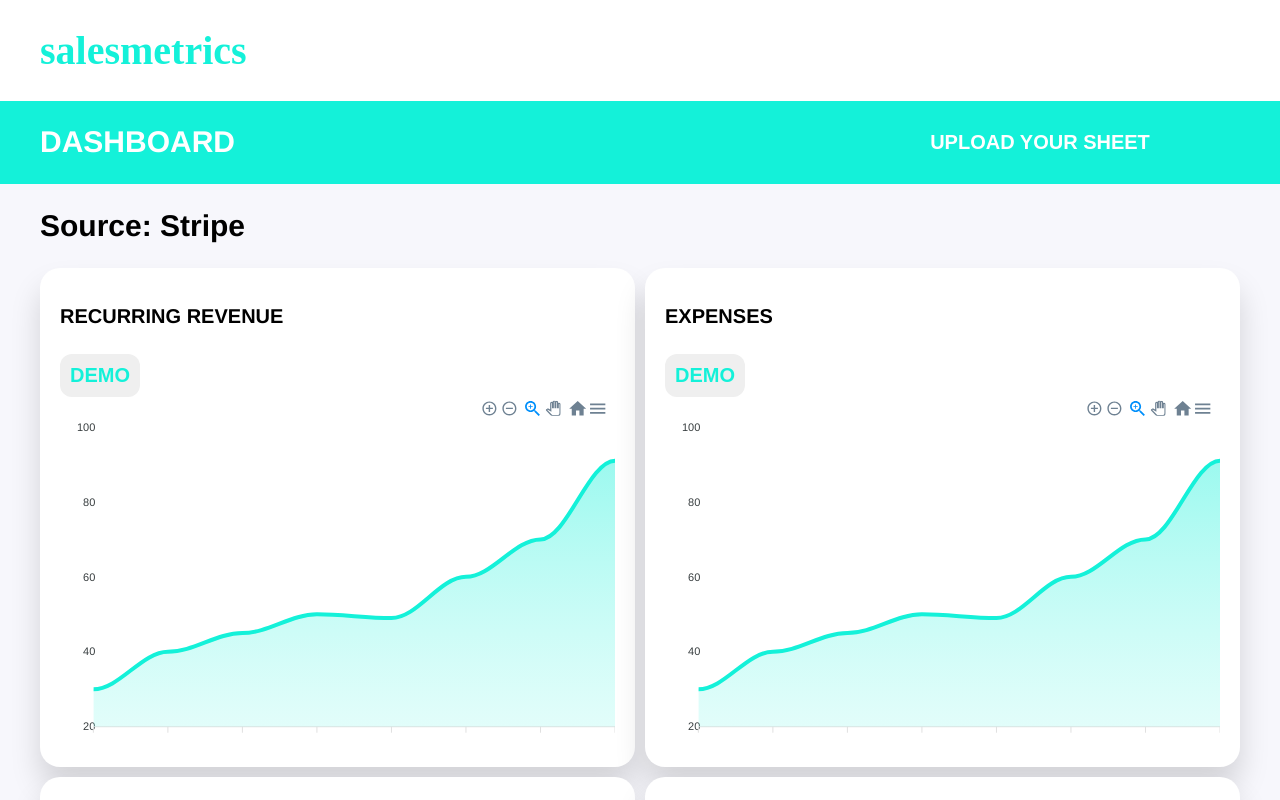
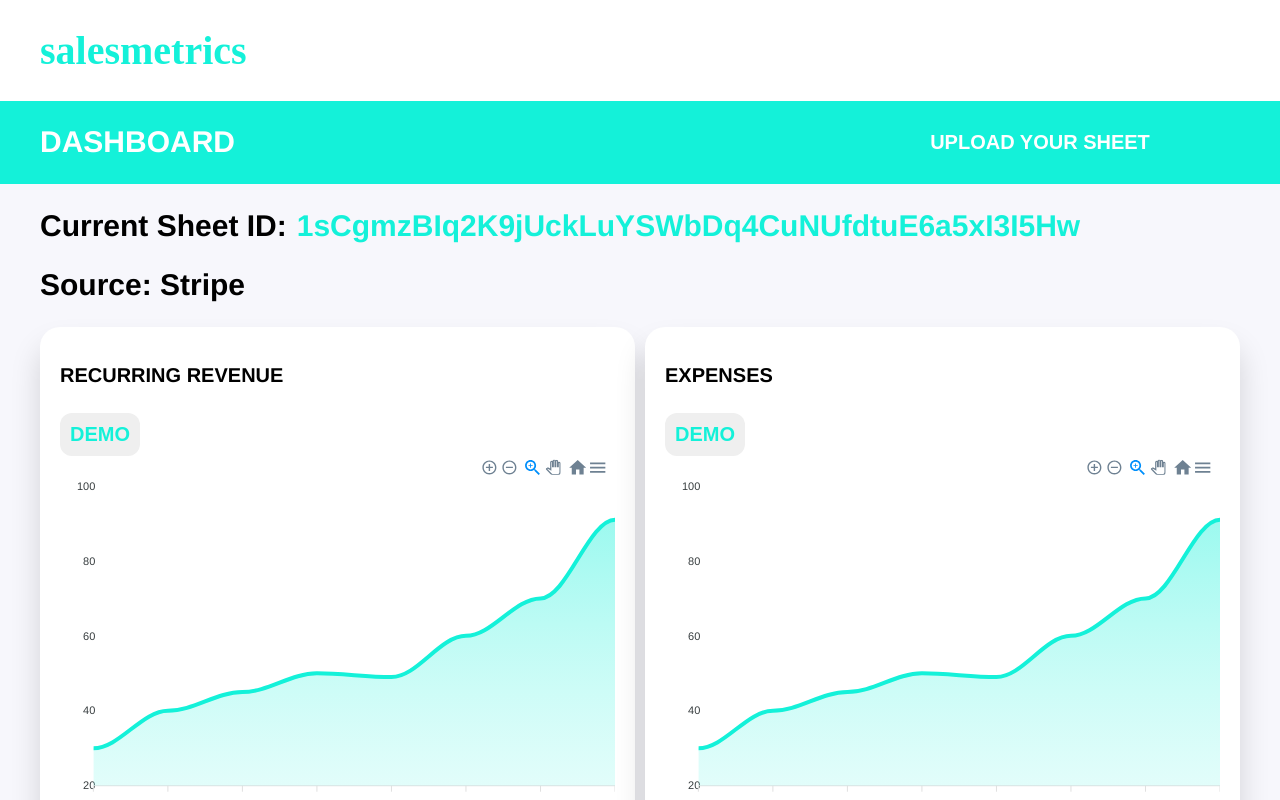
Before and after one commit to NhatDinh/salesmetrics, a React (Create React App) app: page / in a window 1280 px wide. Shown: the top 800 px of the page. Built offline with nearby package versions, Linux system fonts and the light colour scheme; no server answers.

Commit message:
handle submit

```diff
--- a/src/components/Dashboard.js
+++ b/src/components/Dashboard.js
@@ -1,4 +1,5 @@
 import React from "react";
+import ReactDOM from "react-dom";
 
 //import components
 import Card from "./Card";
@@ -10,7 +11,8 @@ class Dashboard extends React.Component {
     this.state = {
       showSheetInput: false,
       inputPlaceholder: "Google Sheet ID",
-      inputVal: ""
+      inputVal: "",
+      currentSheetID: ""
     };
   }
 
@@ -42,13 +44,9 @@ class Dashboard extends React.Component {
       });
   };
 
-  componentDidMount() {
-    //hide API key, not working tho
-    //const API_KEY = `${process.env.API_KEY}`;
-    const API_KEY = "AIzaSyAk0svS0tjBgrZ4ywig4RY9wd3rrhGBaig";
+  componentWillMount() {
     const initSheetID = "1sCgmzBIq2K9jUckLuYSWbDq4CuNUfdtuE6a5xI3I5Hw";
-    const initUrl = `https://sheets.googleapis.com/v4/spreadsheets/${initSheetID}/values:batchGet?ranges=Sheet1&majorDimension=ROWS&key=${API_KEY}`;
-    this.getDataFromSheet(initUrl);
+    this.setState({ currentSheetID: initSheetID });
   }
 
   uploadSheet = url => {
@@ -65,10 +63,10 @@ class Dashboard extends React.Component {
     console.log("NET REVENUE: ", net_rev);
   };
 
-  //handle input
-  getSheetID = event => {
+  handleSubmit = event => {
     event.preventDefault();
-    console.log("sheet ID:", this.state.inputVal);
+    const input = this.state.inputVal;
+    this.setState({ currentSheetID: input });
   };
 
   toggleSheetInput = () => {
@@ -78,6 +76,10 @@ class Dashboard extends React.Component {
   handleChange = event => {
     this.setState({ inputVal: event.target.value });
   };
+
+  componentDidUpdate() {
+    console.log("updated state: ", this.state);
+  }
 
   render() {
     return (
@@ -93,7 +95,7 @@ class Dashboard extends React.Component {
                 : "hide-w-opacity is-center animated-transition"
             }
           >
-            <form onSubmit={this.getSheetID}>
+            <form onSubmit={this.handleSubmit}>
               <label>
                 <input
                   type="text"
@@ -113,6 +115,10 @@ class Dashboard extends React.Component {
           </div>
         </div>
         <div className="m-container">
+          <h2>
+            Current Sheet ID:
+            <span className="sheetID-wrapper">{this.state.currentSheetID}</span>
+          </h2>
           <h2>
             Source: <span className="txt-is-pink">Stripe</span>{" "}
           </h2>
@@ -203,6 +209,10 @@ class Dashboard extends React.Component {
             height: 30px;
           }
 
+          .sheetID-wrapper {
+            color: #14f1d9;
+            padding-left: 10px;
+          }
           .submit-btn {
             cursor: pointer;
             color: white;
--- a/src/components/NavHeader.js
+++ b/src/components/NavHeader.js
@@ -13,12 +13,6 @@ class NavHeader extends React.Component {
             <h1>salesmetrics</h1>
           </a>
         </div>
-        {/*
-        <div className="is-center">
-          <a href="/" className="format-disabled">
-            HOW IT WORKS ⁉️
-          </a>
-        </div> */}
         <style jsx>{`
           .logo-wrapper h1 {
             font-family: Seravek;
```
